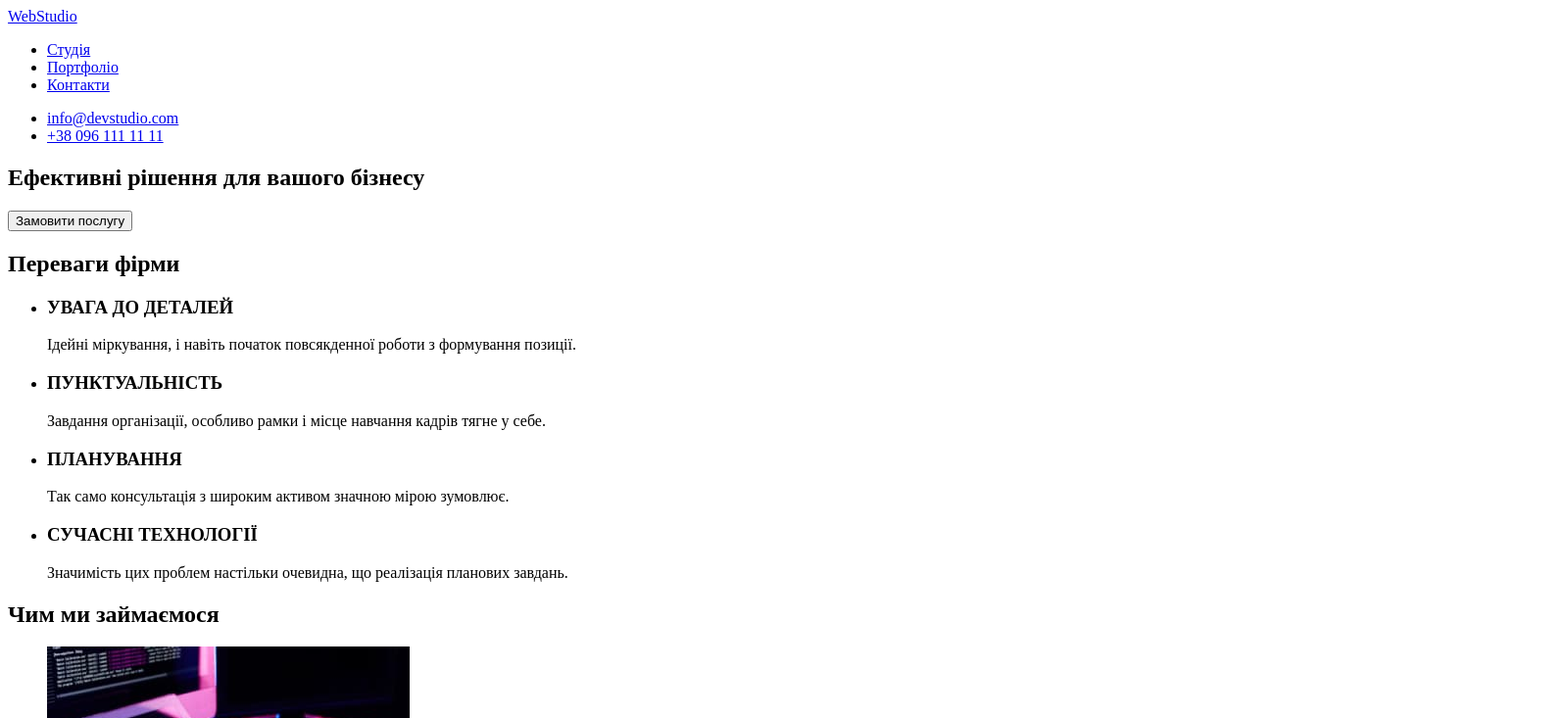
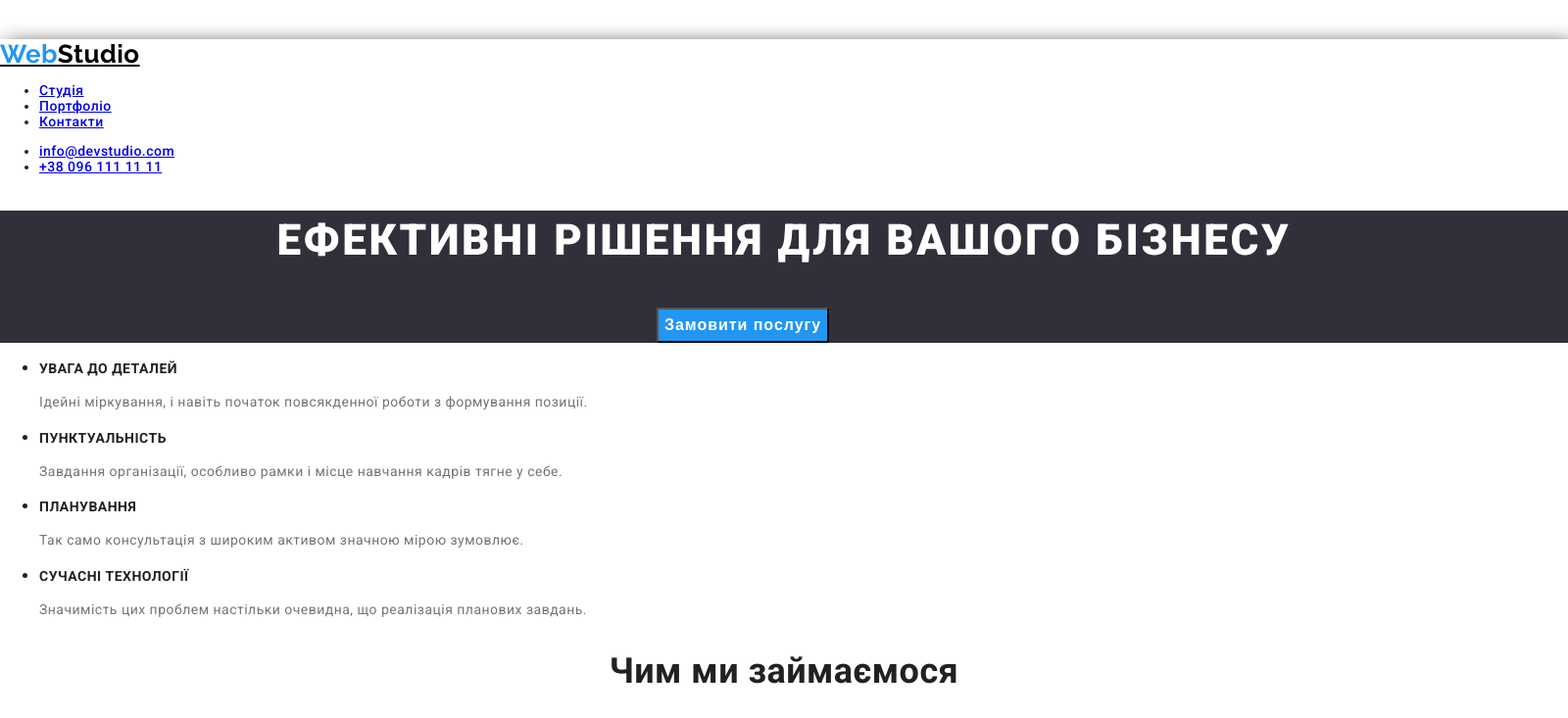
Before and after one commit to BohdanKozin/HOMEWORK2, a plain HTML site: page index.html in a window 1280 px wide. Shown: the top 733 px of the page at 98% size, 1600 px wide, since content can reach past the window. Drawn offline with Linux system fonts and the light colour scheme.

Commit message:
rozmitka css

```diff
--- a/CSS/style.css
+++ /dev/null
@@ -1,8 +0,0 @@
-/* font-family: 'Raleway', sans-serif;
-font-family: 'Roboto', sans-serif; */
-
-:root{
-
-}
-
-.bady
--- a/index.html
+++ b/index.html
@@ -6,69 +6,70 @@
   <meta http-equiv="X-UA-Compatible" content="IE=edge" />
   <meta name="viewport" content="width=device-width, initial-scale=1.0" />
   <title>студія</title>
+  <link rel="stylesheet" href="styles/styles.css">
   <link href="https://fonts.googleapis.com/css2?family=Raleway:wght@700&family=Roboto:wght@400;500;700;900&display=swap" rel="stylesheet">
 </head>
 
 <body>
-  <!-- Шапка з меню -->
-  <header>
-    <a href="index.html">WebStudio</a>
+  <!-- header-->
+  <header class="header">
+    <a class="Logo" href="index.html"><span class="logospan">Web</span>Studio</a>
     <nav>
-      <ul>
-        <li><a href="#">Студія</a></li>
-        <li><a href="portfolio.html">Портфоліо</a></li>
-        <li><a href="#">Контакти</a></li>
+      <ul class="nav-list">
+        <li class="link"><a href="#">Студія</a></li>
+        <li class="link"><a href="portfolio.html">Портфоліо</a></li>
+        <li class="link"><a href="#">Контакти</a></li>
       </ul>
     </nav>
-    <ul>
-      <li><a href="mailto:info@devstudio.com">info@devstudio.com</a></li>
-      <li><a href="tel:+380961111111">+38 096 111 11 11</a></li>
+    <ul class="communication">
+      <li class="link"><a href="mailto:info@devstudio.com">info@devstudio.com</a></li>
+      <li class="link"><a href="tel:+380961111111">+38 096 111 11 11</a></li>
     </ul>
   </header>
 
   <main>
-    <!-- Герой -->
-    <section>
-      <h1>Ефективні рішення для вашого бізнесу</h1>
-      <button type="button">Замовити послугу</button>
+    <!-- hero -->
+    <section class="main">
+      <h1 class="title">Ефективні рішення для вашого бізнесу</h1>
+      <button class="btn-order" type="button">Замовити послугу</button>
     </section>
-    <!-- Переваги фірми -->
-    <section>
-      <h2>Переваги фірми</h2>
-      <ul>
+    <!-- advantage firm-->
+    <section class="advantage-section">
+      <h2 class="advantage-title">Переваги фірми</h2>
+      <ul class="advantage-list">
         <li>
-          <h3>УВАГА ДО ДЕТАЛЕЙ</h3>
-          <p>
+          <h3 class="advantage-tit">УВАГА ДО ДЕТАЛЕЙ</h3>
+          <p class="advantage-text">
             Ідейні міркування, і навіть початок повсякденної роботи з
             формування позиції.
           </p>
         </li>
         <li>
-          <h3>ПУНКТУАЛЬНІСТЬ</h3>
-          <p>
+          <h3 class="advantage-tit">ПУНКТУАЛЬНІСТЬ</h3>
+          <p class="advantage-text">
             Завдання організації, особливо рамки і місце навчання кадрів тягне
             у себе.
           </p>
         </li>
         <li>
-          <h3>ПЛАНУВАННЯ</h3>
-          <p>
+          <h3 class="advantage-tit">ПЛАНУВАННЯ</h3>
+          <p class="advantage-text">
             Так само консультація з широким активом значною мірою зумовлює.
           </p>
         </li>
         <li>
-          <h3>СУЧАСНІ ТЕХНОЛОГІЇ</h3>
-          <p>
+          <h3 class="advantage-tit">СУЧАСНІ ТЕХНОЛОГІЇ</h3>
+          <p class="advantage-text">
             Значимість цих проблем настільки очевидна, що реалізація планових
             завдань.
           </p>
         </li>
       </ul>
     </section>
-    <!-- шо робимо? -->
-    <section>
-      <h2>Чим ми займаємося</h2>
-      <ul>
+    <!-- Whot working -->
+    <section class="working-section">
+      <h2 class="title-section">Чим ми займаємося</h2>
+      <ul class="working-list">
         <li>
           <img src="./images/box1.jpg" alt="Набор коду на ПК" width="370" />
         </li>
@@ -80,47 +81,47 @@
         </li>
       </ul>
     </section>
-    <!-- Наша команда -->
-    <section>
-      <h2>Наша команда</h2>
-      <ul>
+    <!-- Our team -->
+    <section class="team-section">
+      <h2 class="title-section">Наша команда</h2>
+      <ul class="team-list">
         <li>
           <img src="images/ihor.jpg" alt="працівник Ігор" width="270" />
-          <h3>Ігор Дем'яненко</h3>
-          <p>Product Designer</p>
+          <h3 class="team-title-name">Ігор Дем'яненко</h3>
+          <p class="team-post">Product Designer</p>
         </li>
         <li>
           <img src="images/olha.jpg" alt="працівник Ольга" width="270" />
-          <h3>Ольга Рєпіна</h3>
-          <p>Frontend Developer</p>
+          <h3 class="team-title-name">Ольга Рєпіна</h3>
+          <p class="team-post">Frontend Developer</p>
         </li>
         <li>
           <img src="images/mykola.jpg" alt="працівник Микола" width="270" />
-          <h3>Микола Тарасов</h3>
-          <p>Marketing</p>
+          <h3 class="team-title-name">Микола Тарасов</h3>
+          <p class="team-post">Marketing</p>
         </li>
         <li>
           <img src="images/mykhailo.jpg" alt="працівник Михайло" width="270" />
-          <h3>Михайло Єрмаков</h3>
-          <p>UI Designer</p>
+          <h3 class="team-title-name">Михайло Єрмаков</h3>
+          <p class="team-post">UI Designer</p>
         </li>
       </ul>
     </section>
   </main>
-  <!-- Підвал -->
-  <footer>
-    <a href="index.html">WebStudio</a>
+  <!-- footer -->
+  <footer class="footer">
+    <a class="Logo" href="index.html"><span class="logospan">Web</span>Studio</a>
 
     <address>
-      <ul>
+      <ul class="address-list">
         <li>
-          <a href="https://goo.gl/maps/K1UanMXqAidAnJSs7" target="_blank" rel="noopener noreferrer nofollow">
+          <a class="Address-link" href="https://goo.gl/maps/K1UanMXqAidAnJSs7" target="_blank" rel="noopener noreferrer nofollow">
             м. Київ, пр-т Лесі Українки, 26</a>
         </li>
-        <li>
+        <li class="communication-footer">
           <a href="mailto:info@devstudio.com" target="_blank">info@devstudio.com</a>
         </li>
-        <li><a href="tel:+380961111111">+38 096 111 11 11</a></li>
+        <li class="communication-footer"><a href="tel:+380961111111">+38 096 111 11 11</a></li>
       </ul>
     </address>
   </footer>
--- /dev/null
+++ b/styles/styles.css
@@ -0,0 +1,134 @@
+/* :root{  --pri-text-color: #212121 }
+.main{ background-color: var(--pri-text-color)} */
+
+:root {
+    --primary-text-color: #212121;
+    --focus-text-color: #2196F3;
+    --other-text-color: #FFFFFF;
+    --logo-text-color: #000000;
+    --advantage-text-color: #757575;
+}
+
+body {
+    font-family: 'Roboto', sans-serif;
+    font-style: normal;
+    letter-spacing: 0.03em;
+    color: var(--primary-text-color);
+
+
+    position: absolute;
+    width: 1600px;
+    background-color: #ffffff;
+    margin: 40px auto;
+    box-shadow: 6px 6px 20px rgba(0, 0, 0, 0.9)
+}
+
+.Logo {
+    font-family: 'Raleway';
+    font-weight: 700;
+    font-size: 26px;
+    line-height: 1.2;
+    color: var(--logo-text-color)
+}
+
+.logospan {
+    color: var(--focus-text-color);
+}
+
+.nav-list,
+.communication {
+    font-weight: 500;
+    font-size: 14px;
+    line-height: 1.14;
+}
+
+.link :hover,
+.link :focus {
+    color: var(--focus-text-color);
+}
+.main{background: #2F303A}
+.title {
+    font-weight: 900;
+    font-size: 44px;
+    line-height: 1.4;
+    text-align: center;
+    letter-spacing: 0.06em;
+    text-transform: uppercase;
+    color: var(--other-text-color)
+}
+
+.btn-order { margin-left: 670px;
+    background-color: var(--focus-text-color);
+    font-weight: 700;
+    font-size: 16px;
+    line-height: 1.9;
+    display: flex;
+    align-items: center;
+    text-align: center;
+    letter-spacing: 0.06em;
+    color: var(--other-text-color);
+}
+
+.advantage-title {
+    position: absolute;
+    white-space: nowrap;
+    width: 1px;
+    height: 1px;
+    overflow: hidden;
+    border: 0;
+    padding: 0;
+    clip: rect(0 0 0 0);
+    clip-path: inset(50%);
+    margin: -1px;
+}
+
+.advantage-tit {
+    font-weight: 700;
+    font-size: 14px;
+    line-height: 1.14;
+    text-transform: uppercase;
+}
+
+.advantage-text {
+    font-weight: 400;
+    font-size: 14px;
+    line-height: 1.7;
+    color: var(--advantage-text-color)
+}
+
+.title-section {
+    font-weight: 700;
+    font-size: 36px;
+    line-height: 1.16;
+    text-align: center;
+}
+
+.team-title-name {
+    font-weight: 500;
+    font-size: 16px;
+    line-height: 1.2;
+    text-align: center;
+}
+
+.team-post {
+    font-weight: 400;
+    font-size: 16px;
+    line-height: 1.2;
+    text-align: center;
+    color: var(--advantage-text-color);
+}
+
+.footer {background: #2F303A}
+.Address-link {
+    font-weight: 400;
+    font-size: 14px;
+    line-height: 1.7;
+    color: var(--other-text-color);
+}
+
+.communication-footer {
+    font-weight: 400;
+    font-size: 14px;
+    line-height: 1.7;
+    color: rgba(255, 255, 255, 0.6);
+}
```
Also changed, not shown: portfolio.html (+18 -22 lines).
